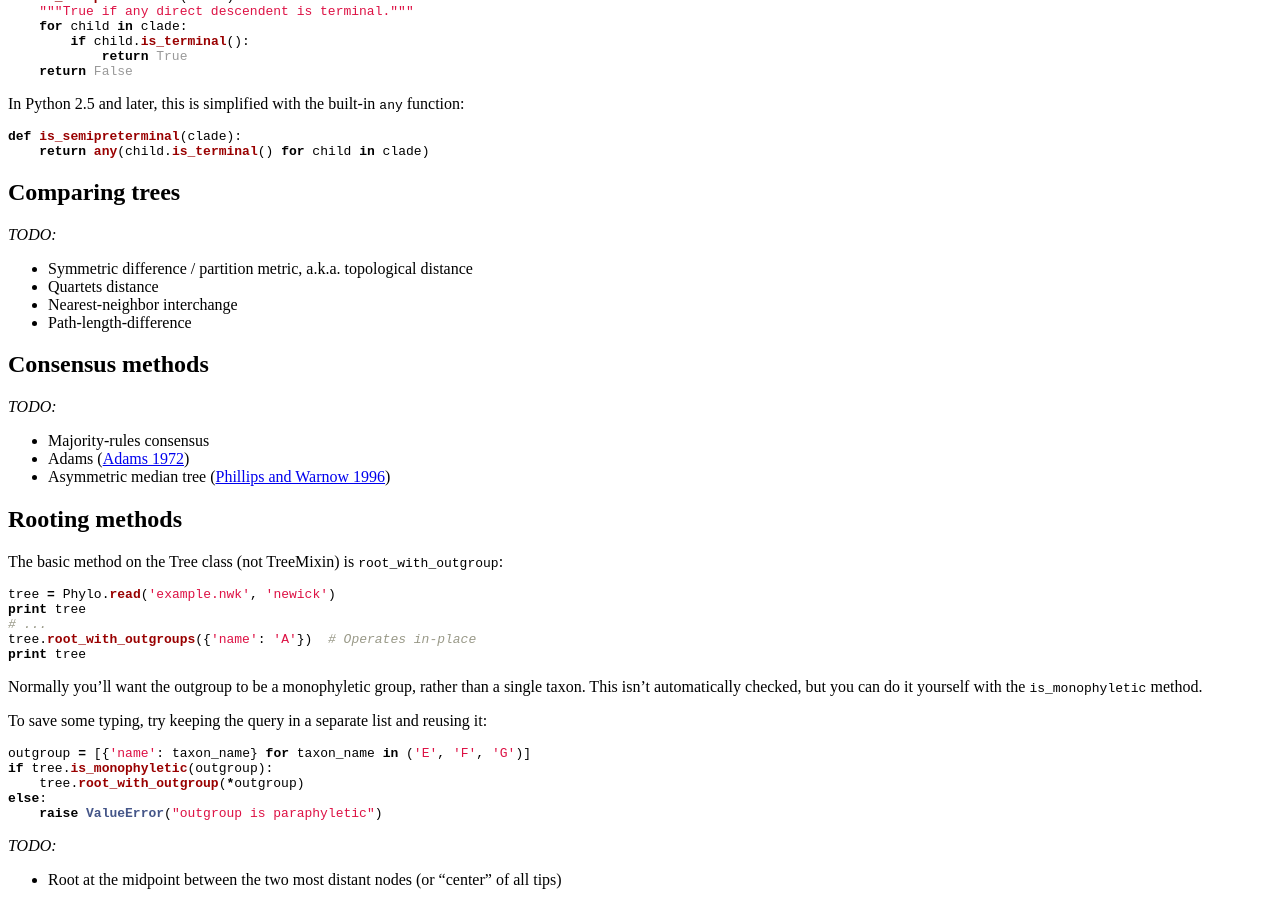
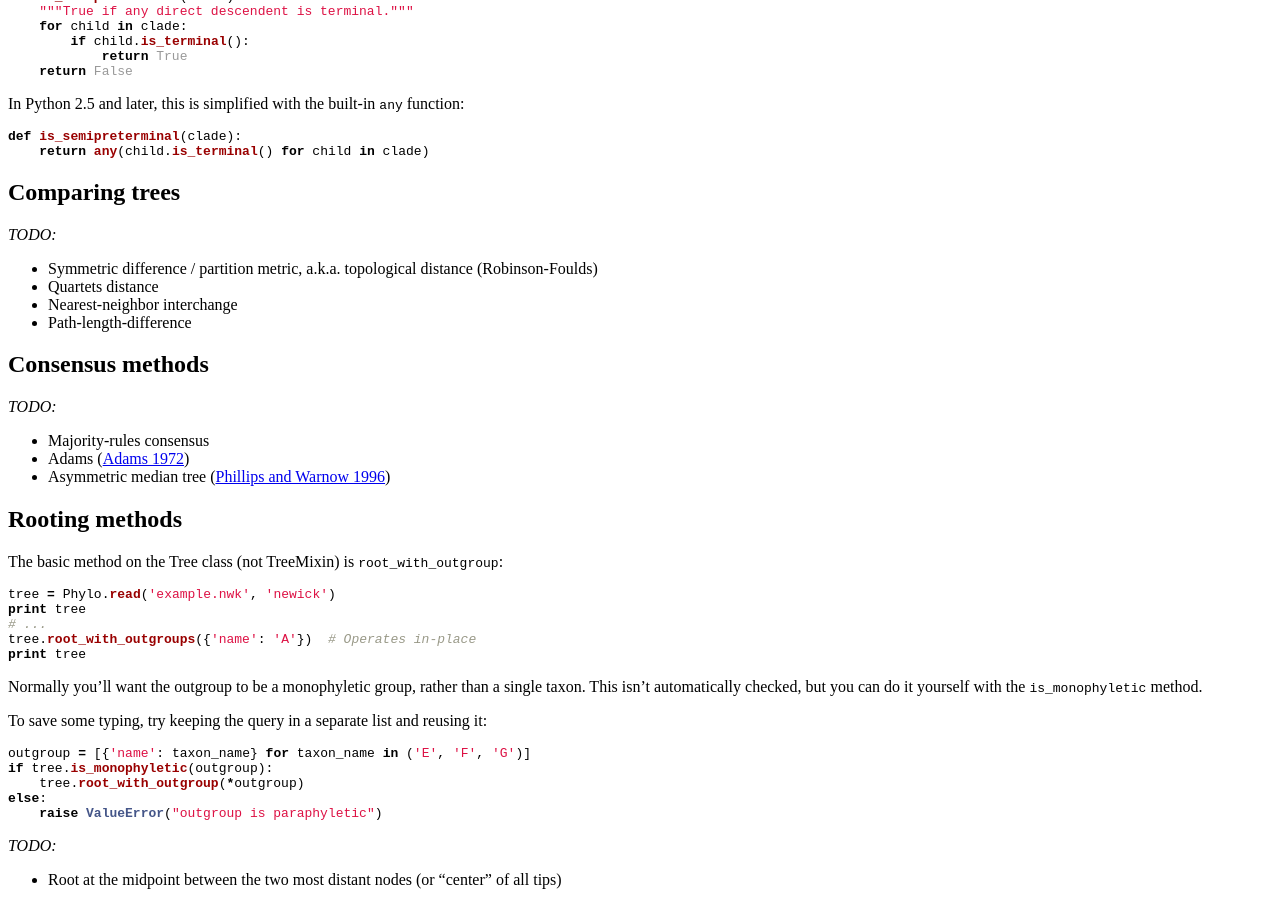
Before and after one commit to biopython/biopython.github.io, a Jekyll site: the page built from wiki/Phylo_cookbook.md, in a window 1280 px wide and 900 px high, scrolled down 1619 px. Built offline with Jekyll 4.4.1, drawn with Linux system fonts in a browser that asks for light colours.

Commit message:
/* Comparing trees */ reminder: robinson-foulds for treedist

```diff
--- a/wiki/Phylo_cookbook.md
+++ b/wiki/Phylo_cookbook.md
@@ -147,7 +147,8 @@ Comparing trees
 
 *TODO:*
 
--   Symmetric difference / partition metric, a.k.a. topological distance
+-   Symmetric difference / partition metric, a.k.a. topological
+    distance (Robinson-Foulds)
 -   Quartets distance
 -   Nearest-neighbor interchange
 -   Path-length-difference
```
Also changed, not shown: 1 other file.
